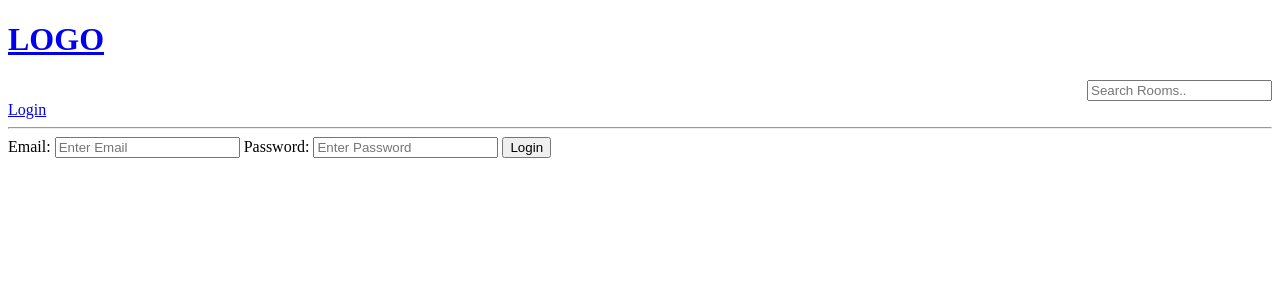
After one commit to callMeBro/-decentralized-app, a Django app: page /home/login/ in a window 1280 px wide. The commit adds this page. Shown: the top 300 px of the page. Run offline with Django 5.2, Linux system fonts and the light colour scheme.

Commit message:
Added login and logout functionality

```diff
--- /dev/null
+++ b/base/templates/base/login_register.html
@@ -0,0 +1,22 @@
+{% extends 'main.html' %} {% block content %}
+
+<div>
+  <form method="POST" action="">
+    {% csrf_token %}
+
+    <label>Email:</label>
+    <input type="text" name="email" placeholder="Enter Email" />
+
+    <label>Password:</label>
+    <input
+      id="password"
+      name="password"
+      type="password"
+      placeholder="Enter Password"
+    />
+
+    <input type="submit" value="Login" />
+  </form>
+</div>
+
+{% endblock content %}
--- a/base/urls.py
+++ b/base/urls.py
@@ -3,9 +3,15 @@ from . import views
 
 
 urlpatterns = [
+    path('login/', views.loginP, name ='login'),
+    path('logout/', views.logoutU, name ='logout'),
+
+
+
     path('', views.home, name ='home'),
     path('room/<str:pk>', views.room, name= 'room'),
     path('readmore/', views.readmore, name= 'readmore'),
+
     path('create-room/', views.createRoom, name='create-room'),
     path('update-room/<str:pk>', views.updateRoom, name="update-room"),
     path('delete-room/<str:pk>', views.deleteRoom, name="delete-room")
--- a/base/views.py
+++ b/base/views.py
@@ -1,9 +1,43 @@
 from django.shortcuts import render, redirect, get_object_or_404
-from .models import Room, Topic
+from .models import Room, Topic, CustomUser
 from .forms import RoomForm
 from django.db.models import Q
+from django.contrib.auth import authenticate, login, logout
+from django.contrib import messages
 
 # from django.http import HttpResponse
+
+
+def loginP(request):
+    if request.method == "POST":
+        email = request.POST.get('email')
+        password = request.POST.get('password')
+
+        try:
+            user = CustomUser.objects.get(email=email)
+        except CustomUser.DoesNotExist:
+            messages.error(request, "User does not exist")
+            return render(request, 'base/login_register.html')  # Early return to prevent further processing
+
+        user = authenticate(request, email=email, password=password)  # Authenticate the user
+
+        if user is not None:
+            login(request, user)                #creates session in the database
+            return redirect('home')
+        else:
+            messages.error(request, 'Username OR password does not exist')
+
+    context = {}
+    return render(request, 'base/login_register.html', context)
+
+def logoutU(request):
+    logout(request)
+    return redirect('home')
+
+
+
+
+
 
 
 def home(request):
--- a/templates/main.html
+++ b/templates/main.html
@@ -8,7 +8,13 @@
     <!-- <link rel="stylesheet" href="style.css" /> -->
   </head>
   <body>
-    {% include 'navbar.html' %} {% block content %} {% endblock %}
+    {% include 'navbar.html' %} {% if messages %}
+    <ul class="messages">
+      {% for message in messages %}
+      <li>{{ message }}</li>
+      {% endfor %}
+    </ul>
+    {% endif %} {% block content %} {% endblock %}
 
     <!-- <script src="index.js"></script> -->
   </body>
--- a/templates/navbar.html
+++ b/templates/navbar.html
@@ -7,10 +7,15 @@
   <a href="/">
     <h1>LOGO</h1>
   </a>
+
+  {% if request.user.is_authenticated %}
+  <a href="{% url 'logout' %}">Logout</a>
+  {% else %}
   <!-- creeate search bar and link to homepage  -->
   <form method="GET" action="{% url 'home' %}" class="right-aligned">
     <input type="text" name="q" placeholder="Search Rooms.." />
   </form>
 </div>
-
+<a href="{% url 'login' %}">Login</a>
+{% endif %}
 <hr />
```
Also changed, not shown: base/froms.py (deleted, +0 -8 lines), db.sqlite3.
